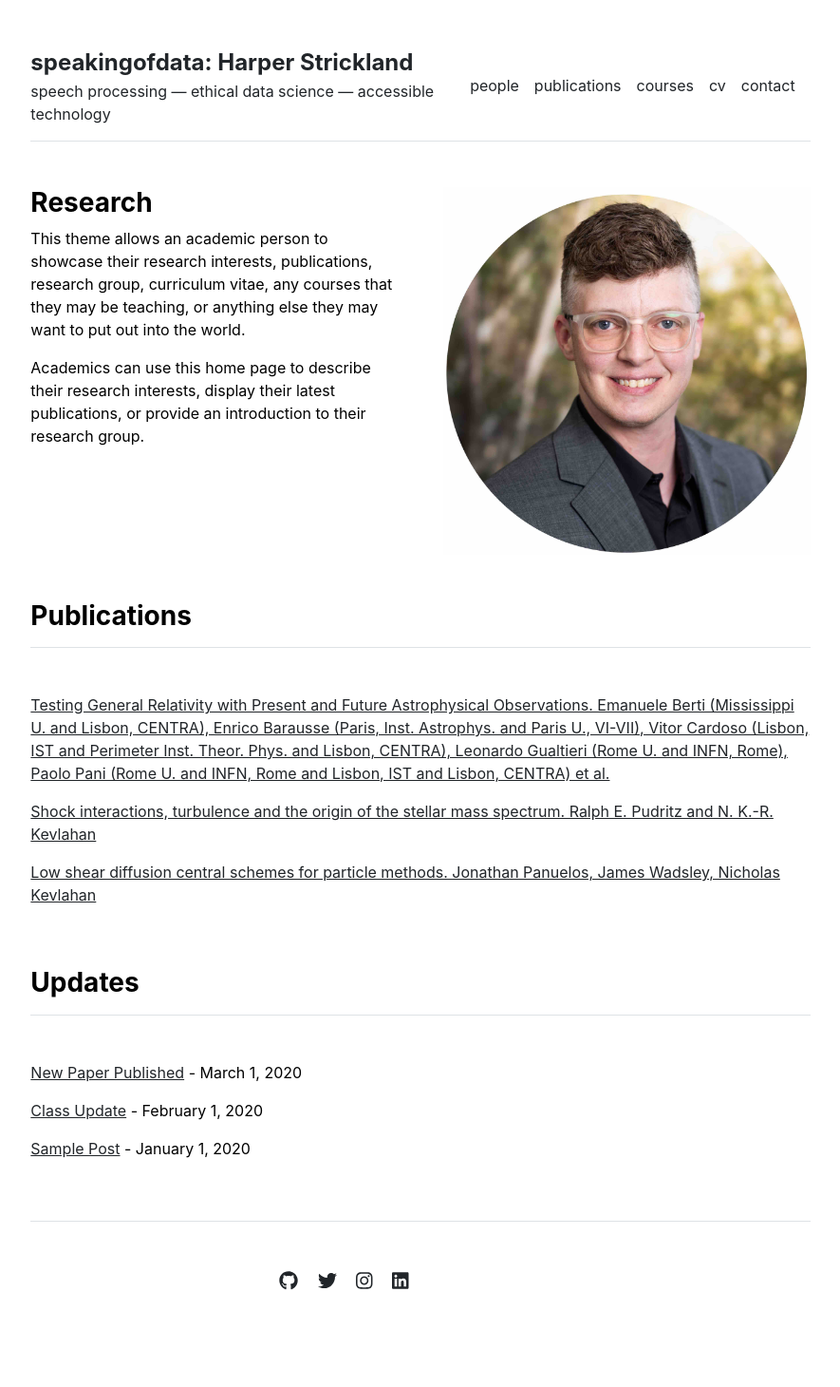
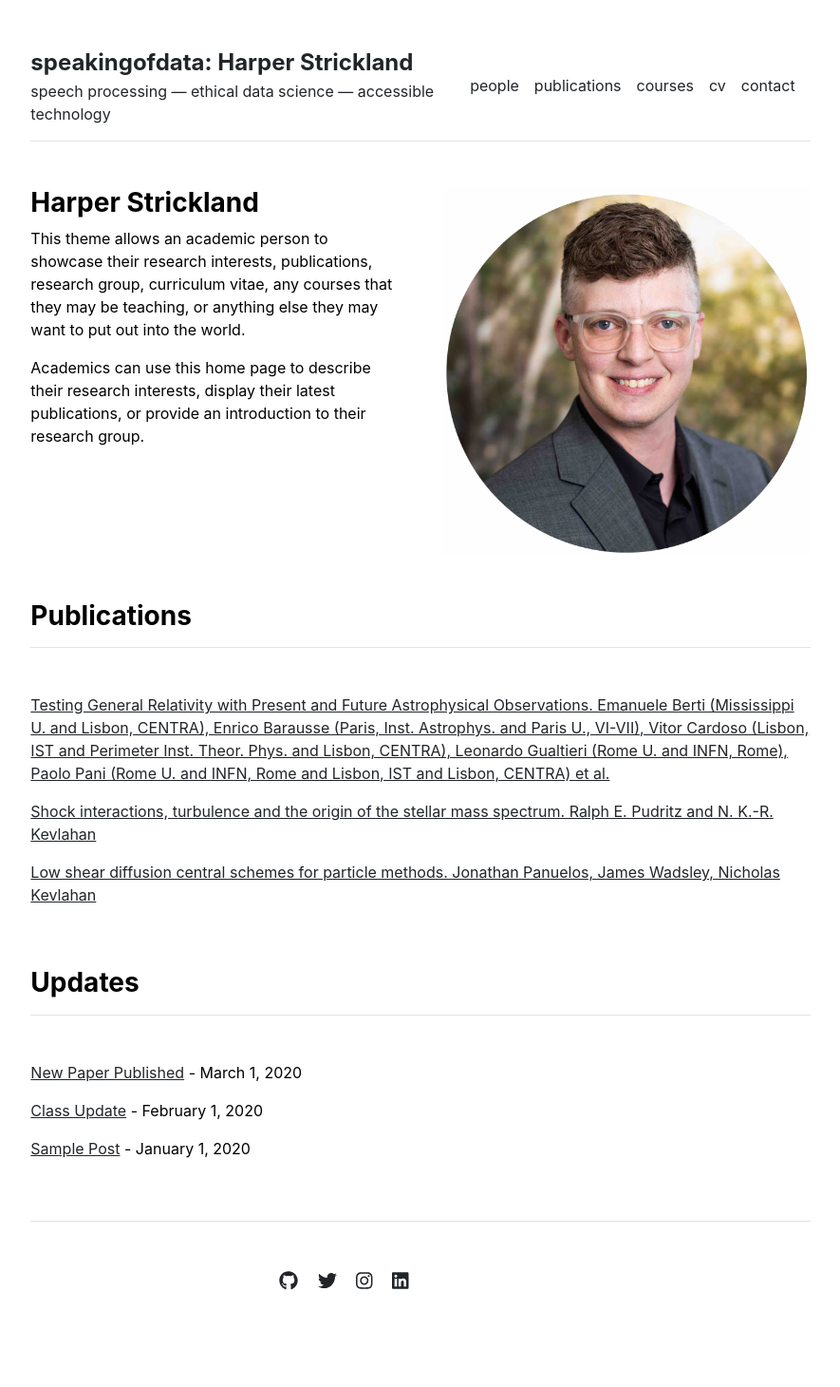
Before and after one commit to speakingofdata/speakingofdata.github.io, a Jekyll site: the page built from index.md, in a window 1280 px wide. Shown: the whole page at 95% size, without its empty margins (197-1082 px from the left). Built offline with Jekyll 4.4.1, drawn with Linux system fonts in a browser that asks for light colours.

Commit message:
Update home.html

```diff
--- a/_layouts/home.html
+++ b/_layouts/home.html
@@ -4,7 +4,7 @@ layout: default
 
 <div class="row g-5 mb-5">
   <div class="col-md-6">
-    <h3 class="fw-bold">Research</h3>
+    <h3 class="fw-bold">Harper Strickland</h3>
     {{ content }}
   </div>
   <div class="col-md-6">
```
